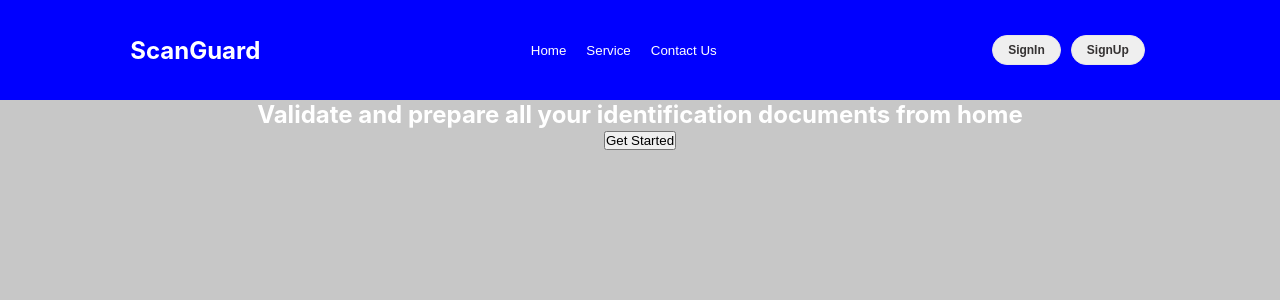
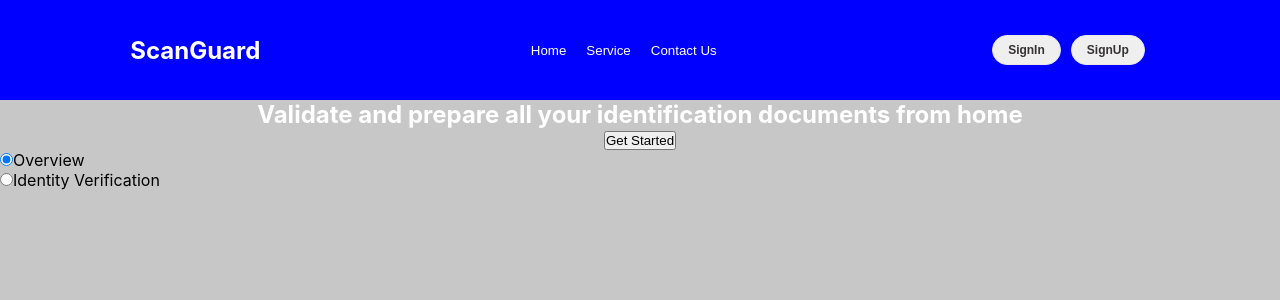
Before and after one commit to MahmoudAlHaj4/Final-Project, a React (Create React App) app in the folder scanguard/: page / in a window 1280 px wide. Shown: the top 300 px of the page. Built offline with nearby package versions, Linux system fonts and the light colour scheme.

Commit message:
add tabs

```diff
--- a/scanguard/src/Home/index.jsx
+++ b/scanguard/src/Home/index.jsx
@@ -26,6 +26,18 @@ const Home = ()=>{
                 <button>Get Started</button>
             </div>
         </div>
+        <div class="tabs">
+
+            <input type="radio" class="tabs__radio" name="tabs-example" id="tab1" checked />
+            <label for="tab1" class="tabs__label">Overview</label>
+            <div class="tabs__content flex ">
+            </div>
+
+            <input type="radio" class="tabs__radio" name="tabs-example" id="tab2" />
+            <label for="tab2" class="tabs__label">Identity Verification</label>
+            <div class="tabs__content">
+            </div>
+        </div>
 
     </div>
 }
```
